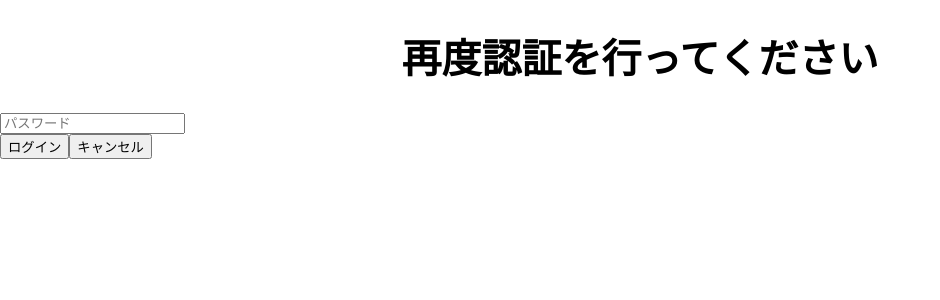
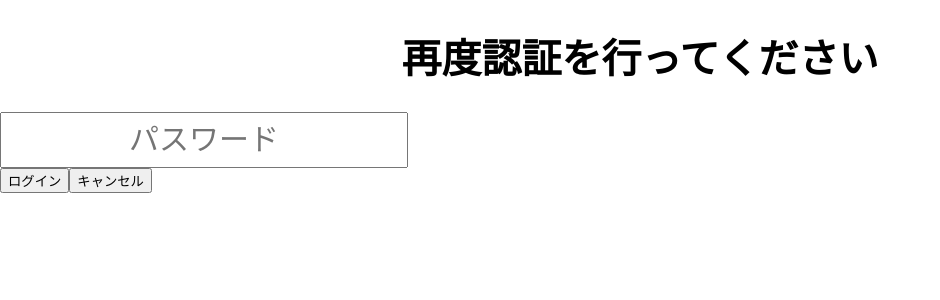
Before and after one commit to HICS-ppp/test2, a React (Create React App) app: page /usercert in a window 1280 px wide. Shown: the top 300 px of the page, without its empty margins (0-940 px from the left). Built offline with nearby package versions, Linux system fonts and the light colour scheme.

Commit message:
12/12 米村

```diff
--- a/src/usermenu/usercert.css
+++ b/src/usermenu/usercert.css
@@ -0,0 +1,6 @@
+.passbox2{
+    width: 400px;
+    height: 50px;
+    font-size: 30px;
+text-align: center;
+}
--- a/src/usermenu/usercert.tsx
+++ b/src/usermenu/usercert.tsx
@@ -15,9 +15,10 @@ const Usersert = () => {
             <form onSubmit={handleSubmit}>
 
             <h1>再度認証を行ってください</h1>
-            <div className="passbox2">
+            <div className="passbox2div">
                 <input type="text"
                        placeholder="パスワード"
+                       className="passbox2"
                        onChange={(e) => sessionStorage.setItem('pass1',e.target.value)}
                 />
             </div>
```
